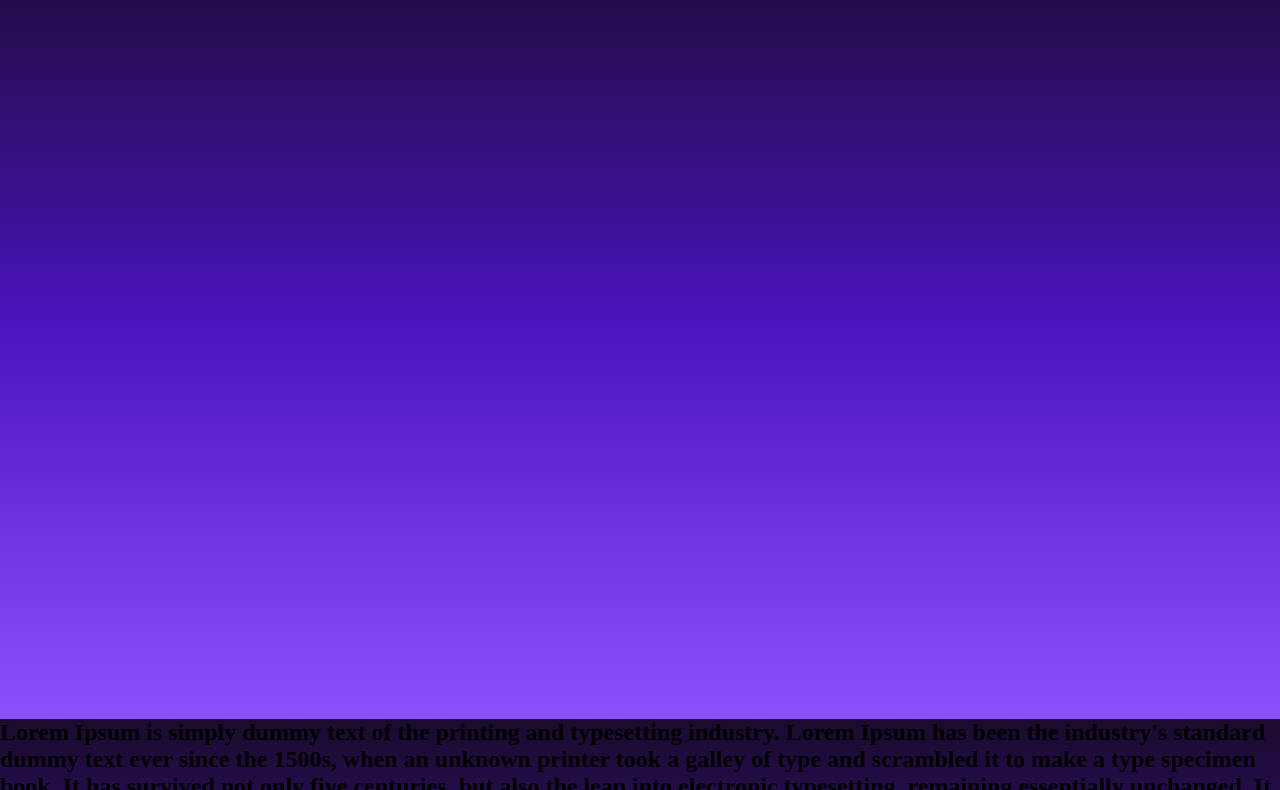
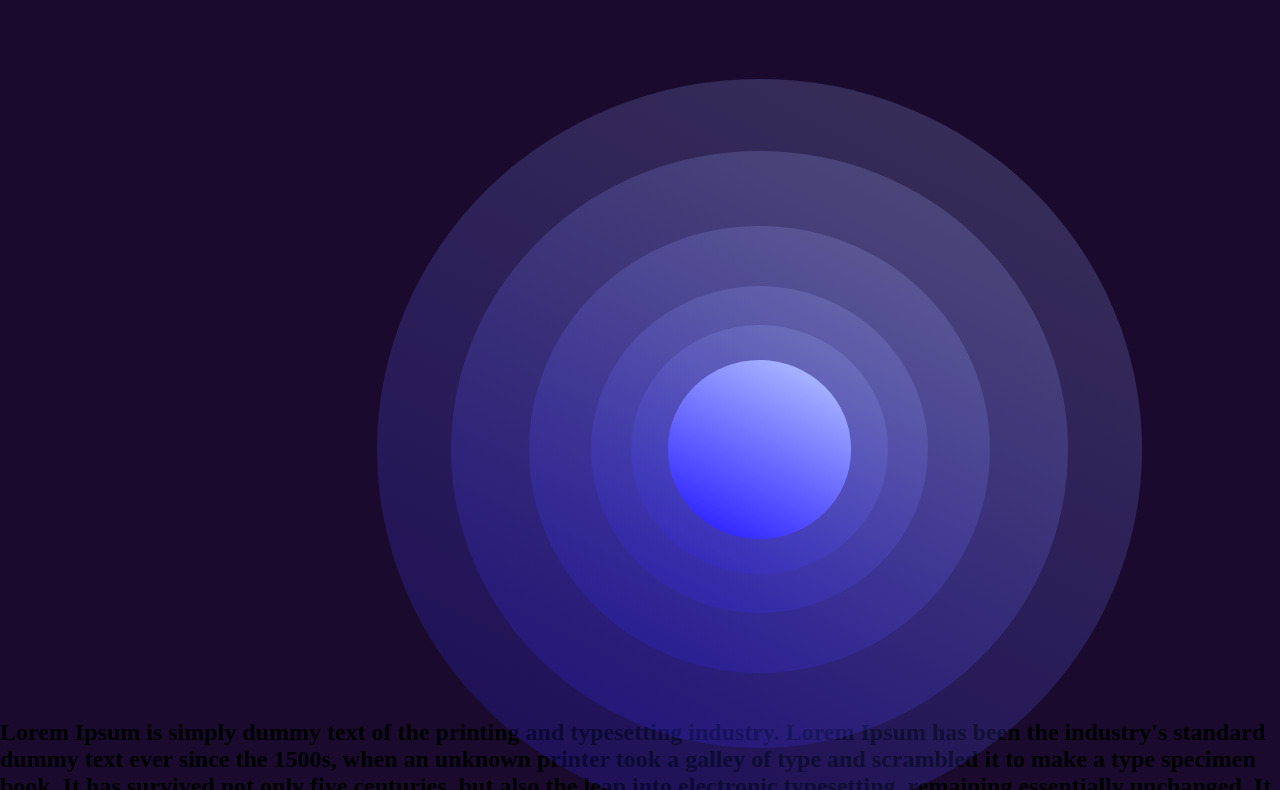
Before and after one commit to Anymoraes5/myPortfolio, a plain HTML site: page myPortfolio/index.htm in a window 1280 px wide. Shown: the part 81-871 px from the top of the page. Drawn offline with nearby package versions, Linux system fonts and the light colour scheme.

Commit message:
creating the background

```diff
--- a/myPortfolio/css/style.css
+++ b/myPortfolio/css/style.css
@@ -8,13 +8,17 @@
     box-sizing: border-box;
 }
 body {
-    background-image: linear-gradient(to bottom, #1a0b2e,#4b13bb,#8c52ff);
-    background-attachment: fixed;
+    background-color: #1a0b2e;
+    /*background-image: linear-gradient(to bottom, #1a0b2e,#4b13bb,#8c52ff);
+    background-attachment: fixed; */
+
 }
+
 .bottons{
     color:aliceblue;
     font-size: 30px;
     padding: 25px;
+    padding-left: 30px;
 
     display: flex;
     justify-content: space-evenly;
@@ -27,6 +31,7 @@ body {
     border-radius: 30px;
     background-color: #8c52ff66;
 
+
     display: flex;
     justify-content:space-evenly;
     align-items: center;
@@ -36,3 +41,125 @@ body {
     background-color: aliceblue;
     color: #4b13bb;
 }
+.circles{
+    display: flex;
+    justify-content:center;
+    align-items: center;
+}
+.circulo1{
+    position: absolute;
+    border-radius: 50%;
+    width: 765px;
+    height: 741px;
+    left: 377px;
+    top: 160px;
+
+    display: flex;
+    justify-content: center;
+    align-items: center;
+
+
+}
+/*diferença*/
+.circulo2{
+     /* Ellipse 28 */
+
+     position: absolute;
+     top: 30%;
+     left: 50%;
+     border-radius: 50%;
+     width: 765px;
+     height: 741px;
+     left: 377px;
+     top: 160px;
+
+     background: linear-gradient(206.79deg, rgba(171, 184, 255, 0.2) 10.14%, rgba(53, 42, 255, 0.2) 86.96%);
+     display: flex;
+     justify-content: center;
+     align-items: center;
+}
+/*diferença de 77,85*/
+.circulo3{
+    /* Ellipse 30 */
+
+    position: absolute;
+    border-radius: 50%;
+    width: 616.53px;
+    height: 597.18px;
+    left: 451.21px;
+    top: 231.91px;
+
+    background: linear-gradient(206.79deg, rgba(171, 184, 255, 0.2) 10.14%, rgba(53, 42, 255, 0.2) 86.96%);
+    background-blend-mode: color-dodge;
+    display: flex;
+    justify-content: center;
+    align-items: center;
+}
+/*diferença de 77,85 left*/
+.circulo4{
+    /* Ellipse 29 */
+
+    position: absolute;
+    border-radius: 50%;
+    width: 460.81px;
+    height: 446.35px;
+    left: 529.09px;
+    top: 307.32px;
+
+    background: linear-gradient(206.79deg, rgba(171, 184, 255, 0.2) 10.14%, rgba(53, 42, 255, 0.2) 86.96%);
+    background-blend-mode: color-dodge;
+    display: flex;
+    justify-content: center;
+    align-items: center;
+}
+/*diferença de 61,57*/
+.circulo5{
+    /* Ellipse 27 */
+
+    position: absolute;
+    border-radius: 50%;
+    width: 337.69px;
+    height: 327.09px;
+    left: 590.66px;
+    top: 366.95px;
+
+    background: linear-gradient(206.79deg, rgba(171, 184, 255, 0.2) 10.14%, rgba(53, 42, 255, 0.2) 86.96%);
+    background-blend-mode: color-dodge;
+    display: flex;
+    justify-content: center;
+    align-items: center;
+}
+/* diferença de 40,74 left*/
+.circulo6{
+       /* Ellipse 26 */
+
+       position: absolute;
+       border-radius: 50%;
+       width: 256.21px;
+       height: 248.17px;
+       left: 631.4px;
+       top: 406.42px;
+
+       background: linear-gradient(206.79deg, rgba(171, 184, 255, 0.2) 10.14%, rgba(53, 42, 255, 0.2) 86.96%);
+       background-blend-mode: color-dodge;
+       display: flex;
+       justify-content: center;
+       align-items: center;
+}
+
+/*6 para 7 = difereça de 36,57 left*/
+.circulo7{
+        /* Ellipse 25 */
+
+        position: absolute;
+        border-radius: 50%;
+        width: 183.78px;
+        height: 178.02px;
+        left: 667.61px;
+        top: 441.49px;
+
+        background: linear-gradient(206.79deg, #ABB8FF 10.14%, #352AFF 86.96%);
+        display: flex;
+        justify-content: center;
+        align-items: center;
+}
--- a/myPortfolio/index.htm
+++ b/myPortfolio/index.htm
@@ -22,14 +22,33 @@
                     <div class="bottom"> Contatos </div>
                 </div>
             </div>
+
         </div>
+        <div class="backgroundStar">
+
+        </div>
+        <div  class="circles">
+            <div class = "circulo1"></div>
+            <div class = "circulo2"></div>
+            <div class = "circulo3"></div>
+            <div class = "circulo4"></div>
+            <div class = "circulo5"></div>
+            <div class = "circulo6"></div>
+            <div class = "circulo7"></div>
+        </div>
+
     </header>
 </body>
 <main>
     <section class="sobre">
         <div class="container">
             <h1>
-                Lorem Ipsum is simply dummy text of the printing and typesetting industry. Lorem Ipsum has been the industry's standard dummy text ever since the 1500s, when an unknown printer took a galley of type and scrambled it to make a type specimen book. It has survived not only five centuries, but also the leap into electronic typesetting, remaining essentially unchanged. It was popularised in the 1960s with the release of Letraset sheets containing Lorem Ipsum passages, and more recently with desktop publishing software like Aldus PageMaker including versions of Lorem Ipsum.
+                Lorem Ipsum is simply dummy text of the printing and typesetting industry.
+                Lorem Ipsum has been the industry's standard dummy text ever since the 1500s,
+                when an unknown printer took a galley of type and scrambled it to make a type specimen book.
+                It has survived not only five centuries, but also the leap into electronic typesetting, remaining essentially unchanged.
+                It was popularised in the 1960s with the release of Letraset sheets containing Lorem Ipsum passages, and more recently with
+                 desktop publishing software like Aldus PageMaker including versions of Lorem Ipsum.
             </h1>
 
         </div>
```
Also changed, not shown: myPortfolio/images/icons/estrelado.png (added), 1 other file.
